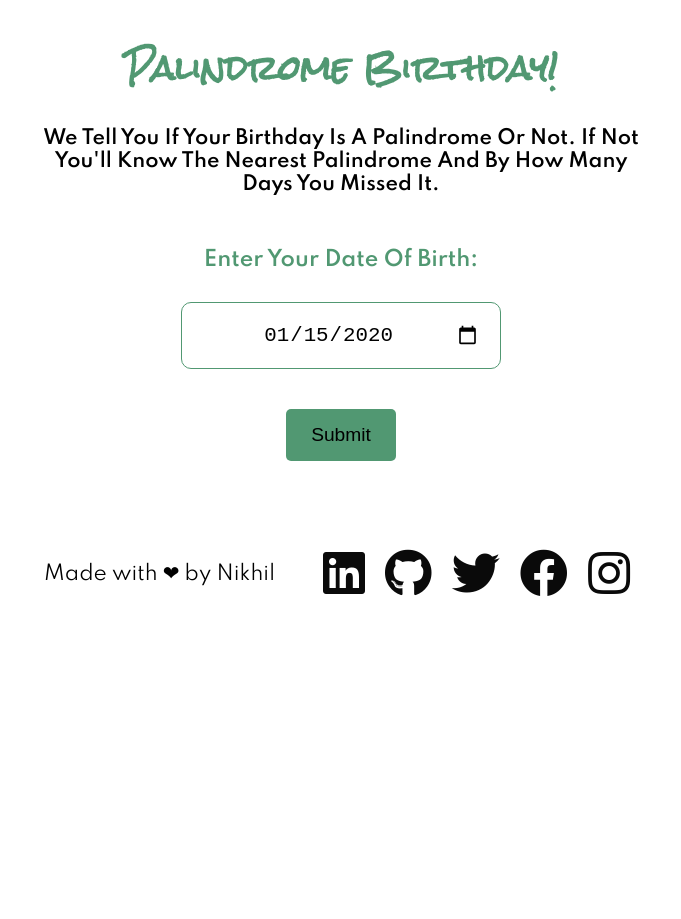
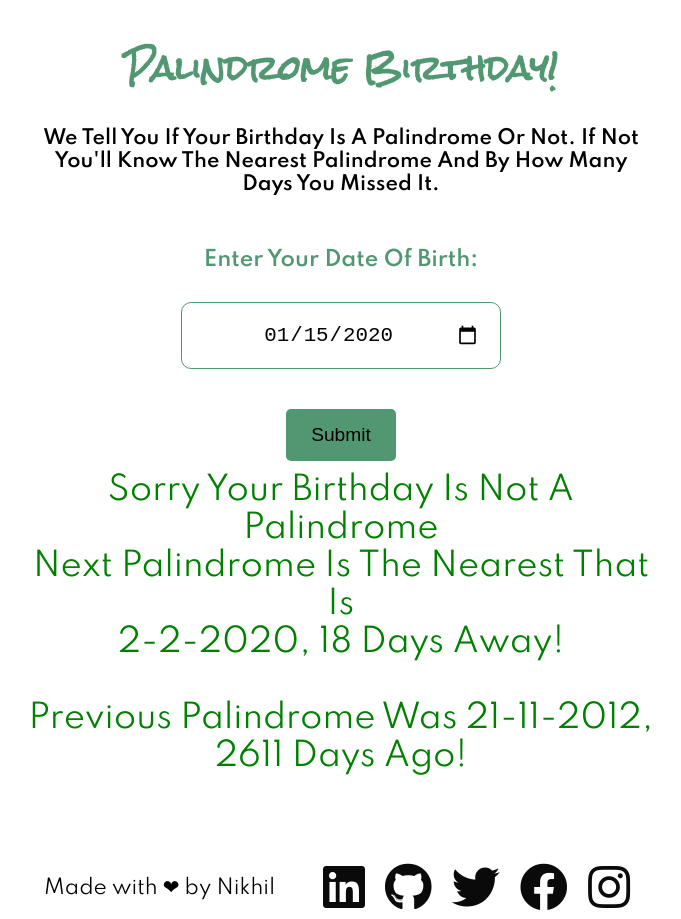
Before and after one commit to nikhil-sharma-nks/Palindrome-Birthday, a plain HTML site: page index.html in a window 1280 px wide. Both pictures are taken after typing "2020-01-15" into the empty fields and a click on the button "Submit". Shown: the whole page, without its empty margins (299-980 px from the left). Before the commit the page ends 800 px from the top, so only its background shows below. Drawn offline with Linux system fonts and the light colour scheme.

Commit message:
feat: added palindrome feature

```diff
--- a/app.js
+++ b/app.js
@@ -0,0 +1,238 @@
+const dateOfBirthInput = document.querySelector(".date-of-birth");
+
+const submitBtn = document.querySelector(".btn-submit");
+
+const resultMsg = document.querySelector(".result");
+const errorMsg = document.querySelector(".error");
+
+function reverseStr(str) {
+  let listOfChars = str.split("");
+  let reverseListOfChars = listOfChars.reverse();
+  let reversedStr = reverseListOfChars.join("");
+  return reversedStr;
+}
+
+function isPalindrome(str) {
+  let reverse = reverseStr(str);
+  return str === reverse;
+}
+
+function convertDateToStr(date) {
+  let dateStr = { day: "", month: "", year: "" };
+
+  if (date.day < 10) {
+    dateStr.day = "0" + date.day;
+  } else {
+    dateStr.day = date.day.toString();
+  }
+
+  if (date.month < 10) {
+    dateStr.month = "0" + date.month;
+  } else {
+    dateStr.month = date.month.toString();
+  }
+
+  dateStr.year = date.year.toString();
+  return dateStr;
+}
+
+function getAllDateFormats(date) {
+  const dateStr = convertDateToStr(date);
+
+  const ddmmyyyy = dateStr.day + dateStr.month + dateStr.year;
+  const mmddyyyy = dateStr.month + dateStr.day + dateStr.year;
+  const yyyymmdd = dateStr.year + dateStr.month + dateStr.day;
+  const ddmmyy = dateStr.day + dateStr.month + dateStr.year.slice(-2);
+  const mmddyy = dateStr.month + dateStr.day + dateStr.year.slice(-2);
+  const yymmdd = dateStr.year.slice(-2) + dateStr.month + dateStr.day;
+
+  return [ddmmyyyy, mmddyyyy, yyyymmdd, ddmmyy, mmddyy, yymmdd];
+}
+
+function checkPalindromeForAllDateFormats(date) {
+  const listOfPalindromes = getAllDateFormats(date);
+
+  let flag = false;
+
+  for (let i = 0; i < listOfPalindromes.length; i++) {
+    if (isPalindrome(listOfPalindromes[i])) {
+      flag = true;
+      break;
+    }
+  }
+
+  return flag;
+}
+
+// check for leap year
+function isLeapYear(year) {
+  if (year % 400 === 0) {
+    return true;
+  }
+  if (year % 100 === 0) {
+    return false;
+  }
+  if (year % 4 === 0) {
+    return true;
+  }
+  return false;
+}
+
+// gets next date
+function getNextDate(date) {
+  let day = date.day + 1; // increment the day  => 32
+  let month = date.month;
+  let year = date.year;
+
+  const daysInMonth = [31, 28, 31, 30, 31, 30, 31, 31, 30, 31, 30, 31]; // 0 - 11
+
+  // check for february
+  if (month === 2) {
+    // check for leap year
+    if (isLeapYear(year)) {
+      // 2020 => true
+      if (day > 29) {
+        // false
+        day = 1;
+        month++; // increment the month
+      }
+    } else {
+      if (day > 28) {
+        day = 1;
+        month++; // increment the month
+      }
+    }
+  }
+  // check for other months
+  else {
+    //  check if the day exceeds the max days in month
+    if (day > daysInMonth[month - 1]) {
+      day = 1;
+      month++; // increment the month
+    }
+  }
+
+  // increment the year if month is greater than 12
+  if (month > 12) {
+    month = 1;
+    year++;
+  }
+
+  return {
+    day: day,
+    month: month,
+    year: year,
+  };
+}
+
+// get next palindrome date
+function getNextPalindromeDate(date) {
+  let ctrNextDate = 0;
+  let nextDate = getNextDate(date);
+
+  while (1) {
+    ctrNextDate++;
+    let isPalindrome = checkPalindromeForAllDateFormats(nextDate);
+    if (isPalindrome) {
+      break;
+    }
+    nextDate = getNextDate(nextDate);
+  }
+  return [ctrNextDate, nextDate];
+}
+
+function getPreviousDate(date) {
+  let day = date.day - 1;
+  let month = date.month;
+  let year = date.year;
+
+  let daysInMonth = [31, 28, 31, 30, 31, 30, 31, 31, 30, 31, 30, 31];
+
+  if (day === 0) {
+    month--;
+
+    if (month === 0) {
+      month = 12;
+      day = 31;
+      year--;
+    } else if (month === 2) {
+      if (isLeapYear(year)) {
+        day = 29;
+      } else {
+        day = 28;
+      }
+    } else {
+      day = daysInMonth[month - 1];
+    }
+  }
+
+  return {
+    day: day,
+    month: month,
+    year: year,
+  };
+}
+
+function getPreviousPalindromeDate(date) {
+  let previousDate = getPreviousDate(date);
+  let ctrPreviousDate = 0;
+
+  while (1) {
+    ctrPreviousDate++;
+    let isPalindrome = checkPalindromeForAllDateFormats(previousDate);
+    if (isPalindrome) {
+      break;
+    }
+    previousDate = getPreviousDate(previousDate);
+  }
+  return [ctrPreviousDate, previousDate];
+}
+
+submitBtn.addEventListener("click", function submitBtnClick() {
+  resultMsg.style.display = "none";
+  errorMsg.style.display = "none";
+  const dateOfBirth = dateOfBirthInput.value;
+  if (dateOfBirth.length > 0) {
+    const listOfDate = dateOfBirth.split("-");
+
+    let date = {
+      day: Number(listOfDate[2]),
+      month: Number(listOfDate[1]),
+      year: Number(listOfDate[0]),
+    };
+    console.log(date);
+
+    const isPalindrome = checkPalindromeForAllDateFormats(date);
+    console.log(isPalindrome);
+    if (isPalindrome) {
+      resultMsg.style.display = "block";
+      resultMsg.style.color = "green";
+      resultMsg.innerText = `Yay!! Your Birthday ${date.day}-${date.month}-${date.year} is a Palindrome!`;
+    } else {
+      const [ctrNextDate, nextDate] = getNextPalindromeDate(date);
+      console.log(ctrNextDate, nextDate);
+
+      const [ctrPreviousDate, previousDate] = getPreviousPalindromeDate(date);
+      console.log(ctrPreviousDate, previousDate);
+
+      let stringResult = `Sorry Your Birthday Is Not A Palindrome\n`;
+
+      if (ctrNextDate < ctrPreviousDate) {
+        resultMsg.style.display = "block";
+        resultMsg.style.color = "green";
+        resultMsg.innerText =
+          stringResult +
+          `Next Palindrome Is The Nearest That Is \n${nextDate.day}-${nextDate.month}-${nextDate.year}, ${ctrNextDate} Days Away!\n\n Previous Palindrome Was ${previousDate.day}-${previousDate.month}-${previousDate.year}, ${ctrPreviousDate} Days Ago!`;
+      } else {
+        resultMsg.style.display = "block";
+        resultMsg.style.color = "green";
+        resultMsg.innerText =
+          stringResult +
+          `Previous Palindrome Was The Nearest That Is \n${previousDate.day}-${previousDate.month}-${previousDate.year}, ${ctrPreviousDate} Days Ago!\n\n Next Palindrome Is ${nextDate.day}-${nextDate.month}-${nextDate.year}, ${ctrNextDate} Days Away!`;
+      }
+    }
+  } else {
+    errorMsg.style.display = "block";
+    errorMsg.innerText = "Please Enter Your Date Of Birth";
+  }
+});
--- a/index.html
+++ b/index.html
@@ -28,7 +28,7 @@
           <input type="date" class="input date-of-birth" placeholder="Enter Your Date Of Birth" required/>
 
           </div>
-          <button class="btn-submit" id="submit-angles-btn">Submit </button>
+          <button class="btn-submit" id="submit-dob-btn">Submit </button>
           <div class="result"></div>
           <div class="error"></div>
         </div>
```
